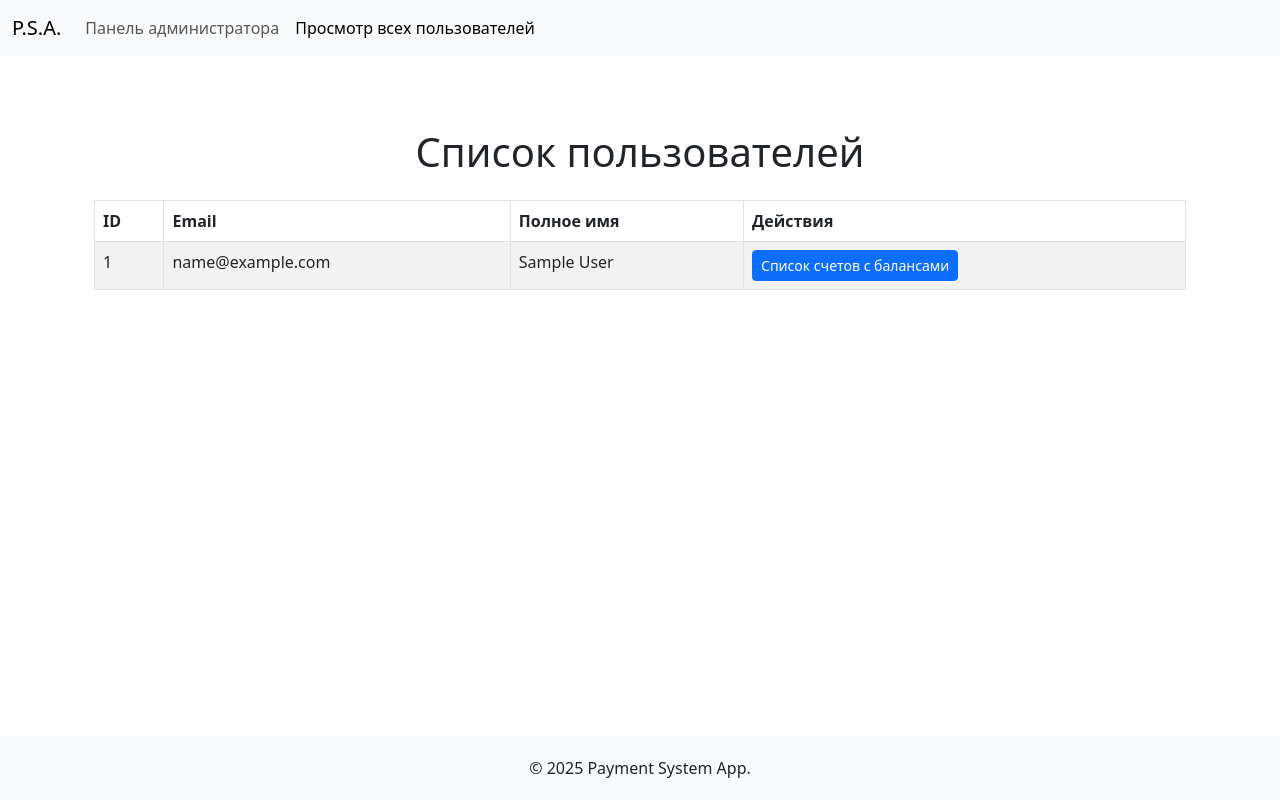
After one commit to 0101Programmer/payment-system-app, a Python web app: template app/templates/admin/user_crud/get_all_users.html in a window 1280 px wide. The commit adds this page. Run offline with Jinja, Linux system fonts and the light colour scheme; the template is opened without the code that fills it: most values are stand-ins (such as "Sample title", 1, 10 or a date in 2020).

Commit message:
Добавлен декоратор для проверки прав администратора; добавлена функция для получения списка пользователей

```diff
--- a/app/routes/__init__.py
+++ b/app/routes/__init__.py
@@ -5,6 +5,7 @@ from .web.admin.admin_panel_rout import web_admin_panel_bp
 from .web.admin.auth_rout import web_admin_auth_bp
 from .web.admin.reg_rout import web_admin_reg_bp
 from .web.admin.user_crud.create import web_admin_create_user_bp
+from .web.admin.user_crud.read import web_admin_get_users_bp
 from .web.common.home_rout import web_home_bp
 
 
@@ -17,3 +18,4 @@ def setup_web(app: Sanic):
     app.blueprint(web_admin_reg_bp)
     app.blueprint(web_admin_panel_bp)
     app.blueprint(web_admin_create_user_bp)
+    app.blueprint(web_admin_get_users_bp)
--- /dev/null
+++ b/app/templates/admin/user_crud/get_all_users.html
@@ -0,0 +1,44 @@
+{% extends "base.html" %}
+
+{% block title %} {{ title }} {% endblock %}
+
+{% block navbar %}
+<li class="nav-item">
+    <a class="nav-link" href="/web_admin/admin_panel">Панель администратора</a>
+</li>
+<li class="nav-item">
+    <a class="nav-link active" href="#">Просмотр всех пользователей</a>
+</li>
+{% endblock %}
+
+{% block content %}
+<div class="container mt-5">
+    <h1 class="text-center mb-4">Список пользователей</h1>
+
+    <!-- Таблица пользователей -->
+    <div class="table-responsive">
+        <table class="table table-bordered table-striped">
+            <thead>
+                <tr>
+                    <th>ID</th>
+                    <th>Email</th>
+                    <th>Полное имя</th>
+                    <th>Действия</th>
+                </tr>
+            </thead>
+            <tbody>
+                {% for user in users %}
+                <tr>
+                    <td>{{ user.id }}</td>
+                    <td>{{ user.email }}</td>
+                    <td>{{ user.full_name }}</td>
+                    <td>
+                        <a href="#" class="btn btn-sm btn-primary">Список счетов с балансами</a>
+                    </td>
+                </tr>
+                {% endfor %}
+            </tbody>
+        </table>
+    </div>
+</div>
+{% endblock %}
```
Also changed, not shown: app/admin_check.py (added, +33 -0 lines), app/routes/web/admin/user_crud/read.py (+23 -0 lines), app/templates/admin/admin_panel.html (+15 -3 lines).
